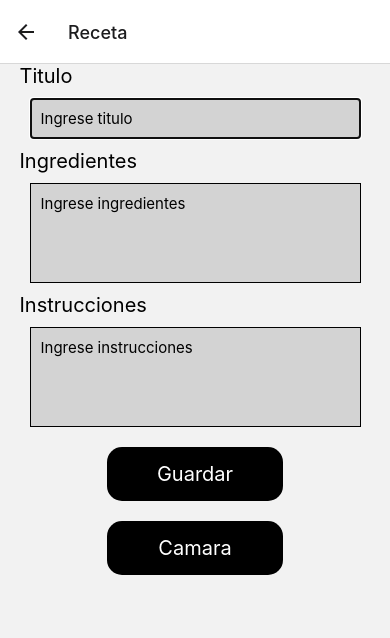
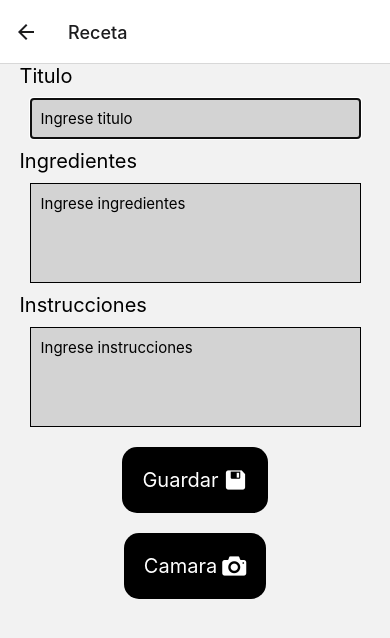
Before and after one commit to sotech/bart-drink, a React Native app: screen /Receta in a window 390 px wide. Shown: the top 638 px of the page. Built offline with nearby package versions, Linux system fonts and the light colour scheme.

Commit message:
Feature - Iconos

```diff
--- a/src/components/Receta.js
+++ b/src/components/Receta.js
@@ -3,7 +3,6 @@ import {View,Text,StyleSheet, TouchableOpacity,Image} from 'react-native';
 import {Entypo} from '@expo/vector-icons';
 
 const Receta = ({ titulo, ingredientes, instrucciones, foto, borrar}) => {
-  console.log('Receta',foto)
   return(
     <View style={styles.container}>
       <View style={styles.header}>
--- a/src/components/RecetaIngreso.js
+++ b/src/components/RecetaIngreso.js
@@ -2,29 +2,22 @@ import React, { useState } from 'react';
 import { Text, StyleSheet, View, TextInput, TouchableHighlight, ToastAndroid, Image } from 'react-native';
 import RecetasAPI from '../utils/RecetasAPI';
 import uuid from 'react-native-uuid';
+import { Entypo } from '@expo/vector-icons';
 
-const RecetaIngreso = ({ foto, handleAfterGuardar, handleCamara}) => {
+const RecetaIngreso = ({
+  titulo,
+  onTituloChanged,
+  ingredientes,
+  onIngredientesChanged,
+  instrucciones,
+  onDescripcionChanged,
+  foto,
+  handleAfterGuardar,
+  handleCamara}) => {
   //Mensajes para las validaciones
   const [ingredientesRequerido, setIngredientesRequerido] = useState(false)
   const [tituloRequerido, setTituloRequerido] = useState(false)
   const [tituloExistente, setTituloExistente] = useState(false)
-  //Campos
-  const [instrucciones, setInstrucciones] = useState('')
-  const [ingredientes, setIngredientes] = useState('')
-  const [titulo, setTitulo] = useState('')
-  const handleTituloChanged = (textoIngresado) => {
-    setTitulo(textoIngresado)
-  }
-
-  const handleIngredientesChanged = (textoIngresado) => {
-    setIngredientes(textoIngresado)
-    //Actualizar el Ingredientes state
-  }
-
-  const handleDescripcionChanged = (textoIngresado) => {
-    //Actualizar el Descripcion state
-    setInstrucciones(textoIngresado)
-  }
 
   const handleGuardarPressed = async () => {
     const valido = await validarCampos()
@@ -36,14 +29,13 @@ const RecetaIngreso = ({ foto, handleAfterGuardar, handleCamara}) => {
       ingredientes: ingredientes,
       instrucciones: instrucciones,
       id: uuid.v4(),
-      foto: foto.uri
+      foto: foto?.uri || null
     }
     await RecetasAPI.GuardarReceta(recetaData)
     handleAfterGuardar()
     showGuardadoToast()
   }
 
-  console.log('Imagen2',foto)
   const validarCampos = async () => {
     const tituloValido = await validarTitulo()
     const ingredientesValido = validarIngredientes()
@@ -94,7 +86,7 @@ const RecetaIngreso = ({ foto, handleAfterGuardar, handleCamara}) => {
         maxLength={25}
         placeholder={'Ingrese titulo'}
         value={titulo}
-        onChangeText={handleTituloChanged}
+        onChangeText={onTituloChanged}
         style={styles.input}
       />
       {tituloRequerido &&
@@ -110,7 +102,7 @@ const RecetaIngreso = ({ foto, handleAfterGuardar, handleCamara}) => {
         value={ingredientes}
         multiline
         numberOfLines={8}
-        onChangeText={handleIngredientesChanged}
+        onChangeText={onIngredientesChanged}
         style={styles.inputXl}
       />
       {ingredientesRequerido &&
@@ -123,23 +115,29 @@ const RecetaIngreso = ({ foto, handleAfterGuardar, handleCamara}) => {
         value={instrucciones}
         multiline
         numberOfLines={20}
-        onChangeText={handleDescripcionChanged}
+        onChangeText={onDescripcionChanged}
         style={styles.inputXl}
       />
       {foto && <Image style={styles.image} source={{ uri: foto.uri }} />}
       <View style={styles.buttonContainer}>
         <TouchableHighlight
           onPress={handleGuardarPressed}
-          style={styles.button}
+
         >
-          <Text style={styles.buttonText}>Guardar</Text>
+          <View style={styles.button}>
+            <Text style={styles.buttonText}>Guardar</Text>
+            <Entypo name="save" size={24} color="white" />
+          </View>
 
         </TouchableHighlight>
         <TouchableHighlight
           onPress={handleCamara}
-          style={styles.button}
         >
-          <Text style={styles.buttonText}>Camara</Text>
+          <View style={styles.button}>
+            <Text style={styles.buttonText}>Camara</Text>
+            <Entypo name="camera" size={24} color="white" />
+          </View>
+
         </TouchableHighlight>
       </View>
     </View>
@@ -187,15 +185,17 @@ const styles = StyleSheet.create({
   },
   button: {
     backgroundColor: 'black',
-    padding: 15,
-    width: '50%',
+    padding: 20,
+    flexDirection:'row',
+    justifyContent:'space-between',
+    alignItems:'center',
     borderRadius: 15,
     margin: 10,
   },
   buttonText: {
     color: 'white',
     fontSize: 20,
-    textAlign: 'center'
+    marginRight:5,
   },
   versionText: {
     fontSize: 20,
--- a/src/screens/HomeScreen.js
+++ b/src/screens/HomeScreen.js
@@ -2,10 +2,10 @@ import React,{useState} from 'react';
 import Screens from '../utils/Screens';
 import {Text,View,StyleSheet, TouchableOpacity} from 'react-native';
 import { Entypo } from '@expo/vector-icons';
+import { MaterialCommunityIcons } from '@expo/vector-icons';
 import Utilities from '../utils/Utilities'
 import RecetasAPI from '../utils/RecetasAPI';
 import RecetaModal from '../components/RecetaModal';
-
 function HomeScreen({navigation}) {
   const versionActual = Utilities.GetVersionActual();
   const [recetaRandom, setRecetaRandom] = useState(null)
@@ -32,11 +32,13 @@ function HomeScreen({navigation}) {
           onPress={() => navigation.navigate(Screens.RECETAS)}
           style={styles.button}>
           <Text style={styles.buttonText}>Recetas</Text>
+          <MaterialCommunityIcons name="notebook" size={24} color="white" />
         </TouchableOpacity>
         <TouchableOpacity
           onPress={handleSorprendemePressed}
           style={styles.button}>
           <Text style={styles.buttonText}>¡SORPRENDEME!</Text>
+          <MaterialCommunityIcons name="party-popper" size={24} color="white" />
         </TouchableOpacity>
       </View>
       <View>
@@ -53,8 +55,10 @@ const styles = StyleSheet.create({
   },
   button:{
     backgroundColor:'black',
-    padding:15,
-    width:'50%',
+    flexDirection:'row',
+    justifyContent:'space-around',
+    alignItems:'center',
+    padding:20,
     borderRadius:15,
     margin:10,
   },
--- a/src/screens/RecetaScreen.js
+++ b/src/screens/RecetaScreen.js
@@ -15,6 +15,23 @@ const RecetaScreen = ({navigation}) => {
 
   const [fotoPreview,setFotoPreview] = useState(null);
   const [foto,setFoto] = useState(null);
+  const [titulo, setTitulo] = useState('')
+  const [ingredientes, setIngredientes] = useState('')
+  const [instrucciones, setInstrucciones] = useState('')
+
+  const handleTituloChanged = (textoIngresado) => {
+    setTitulo(textoIngresado)
+  }
+
+  const handleDescripcionChanged = (textoIngresado) => {
+    //Actualizar el Descripcion state
+    setInstrucciones(textoIngresado)
+  }
+
+  const handleIngredientesChanged = (textoIngresado) => {
+    setIngredientes(textoIngresado)
+    //Actualizar el Ingredientes state
+  }
 
   const handleAfterGuardar = () => {
     navigation.navigate(Screens.RECETAS)
@@ -50,7 +67,16 @@ const RecetaScreen = ({navigation}) => {
 
   return (
     <>
-      {showRecetaInputScreen && <RecetaIngreso foto={foto} handleAfterGuardar={handleAfterGuardar} handleCamara={handleCamara}/>}
+      {showRecetaInputScreen && <RecetaIngreso
+      titulo={titulo}
+      onTituloChanged={handleTituloChanged}
+      ingredientes={ingredientes}
+      onIngredientesChanged={handleIngredientesChanged}
+      instrucciones={instrucciones}
+      onDescripcionChanged={handleDescripcionChanged}
+      foto={foto}
+      handleAfterGuardar={handleAfterGuardar}
+      handleCamara={handleCamara}/>}
       {showCameraScreen && <CameraComponent handleFotoPressed={handleFotoPressed}/>}
       {showCameraPreviewScreen && <CameraPreview image={fotoPreview} handleSave={handleSave} handleTakePictureAgain={handleTakePictureAgain}/>}
     </>
--- a/src/screens/RecetasScreen.js
+++ b/src/screens/RecetasScreen.js
@@ -5,6 +5,7 @@ import Receta from '../components/Receta';
 import RecetasAPI from '../utils/RecetasAPI';
 import Screens from '../utils/Screens';
 import { FontAwesome } from '@expo/vector-icons';
+import { AntDesign } from '@expo/vector-icons';
 
 const RecetasScreen = ({ navigation }) => {
   const [recetas, setRecetas] = useState([]);
@@ -58,7 +59,6 @@ const RecetasScreen = ({ navigation }) => {
     setRecetas(data)
   }
 
-  console.log(filteredRecetas)
   const handleDelete = async (key) => {
     const newRecetas = recetas.filter(receta => receta.titulo !== key);
     await RecetasAPI.GuardarRecetas(newRecetas);
@@ -104,6 +104,7 @@ const RecetasScreen = ({ navigation }) => {
             style={styles.button}
           >
             <Text style={styles.buttonText}>Agregar Receta</Text>
+            <AntDesign name="pluscircle" size={24} color="white" />
           </TouchableOpacity>
         </View>
       </View>
@@ -138,7 +139,9 @@ const styles = StyleSheet.create({
     marginHorizontal: 30,
     marginVertical: 5,
     backgroundColor: 'black',
-    alignItems: 'center'
+    flexDirection:'row',
+    justifyContent:'space-around',
+    alignItems:'center',
   },
   buttonText: {
     color: 'white',
```
